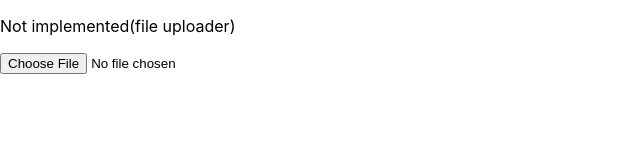
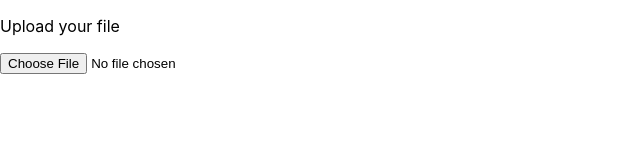
Before and after one commit to Konrad-Jalowy/reactlearnhelpers, a React (Create React App) app in the folder show-words/: page / in a window 1280 px wide. Shown: the top 160 px of the page, without its empty margins (0-640 px from the left). Built offline with nearby package versions, Linux system fonts and the light colour scheme.

Commit message:
minor change

```diff
--- a/show-words/src/components/FileInfoRFC.js
+++ b/show-words/src/components/FileInfoRFC.js
@@ -2,7 +2,7 @@ function FileInfoRFC({title, words}){
 
     return (
         <>
-        <p>Not implemented (fileinfo RFC)</p>
+        <p>Make sure thats the file and accept:</p>
         <p>Title: {title}</p>
         <p>Words: {words.length}</p>
         </>
--- a/show-words/src/components/FileUploader.js
+++ b/show-words/src/components/FileUploader.js
@@ -55,9 +55,9 @@ function FileUploader({onAccept}){
 
     return (
         <>
-        <p>Not implemented(file uploader)</p>
         {uploaderMode === 'fileNull' && (
             <>
+            <p>Upload your file</p>
             <input
             ref={inputFileRef}
             type="file"
```
